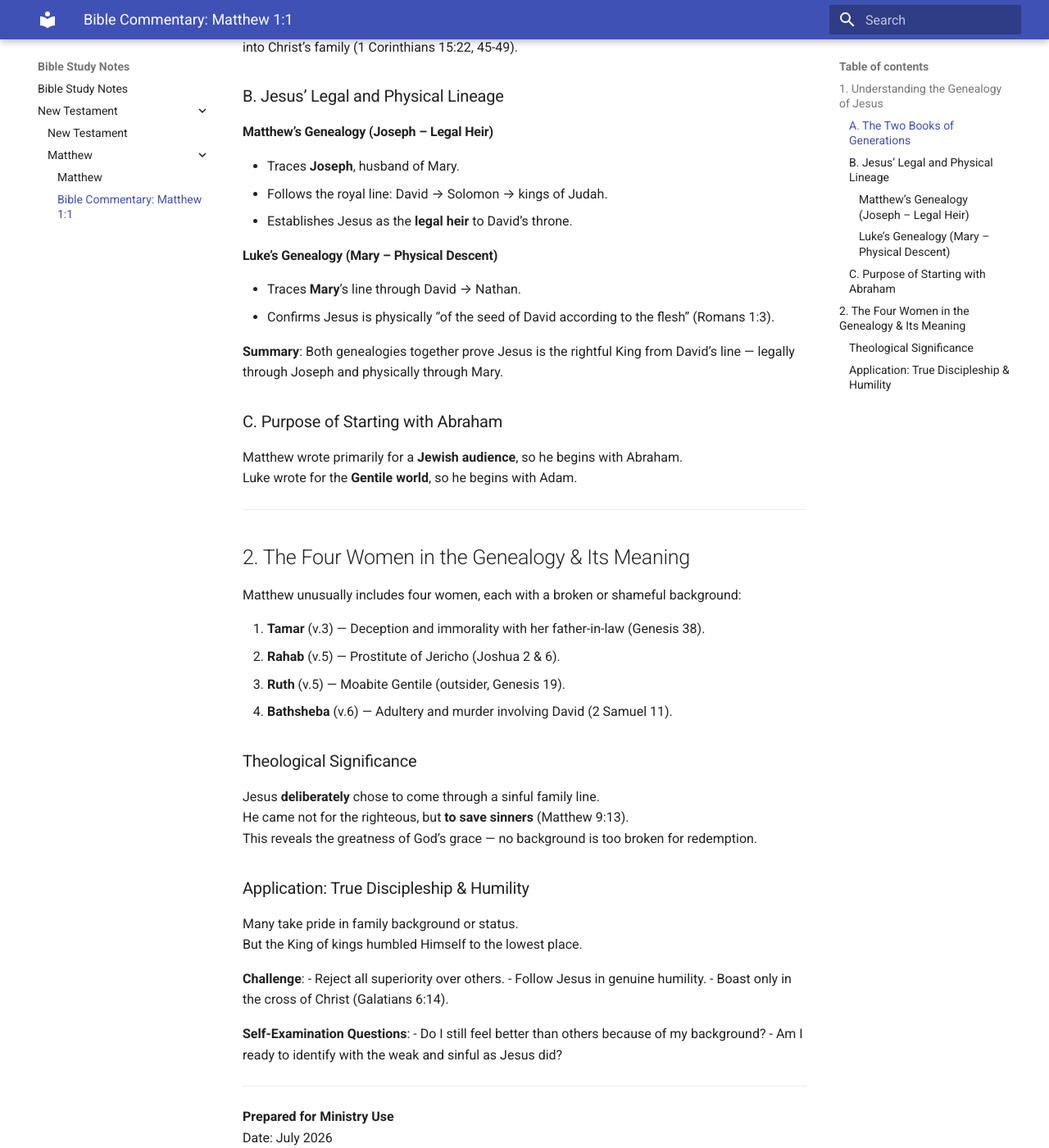
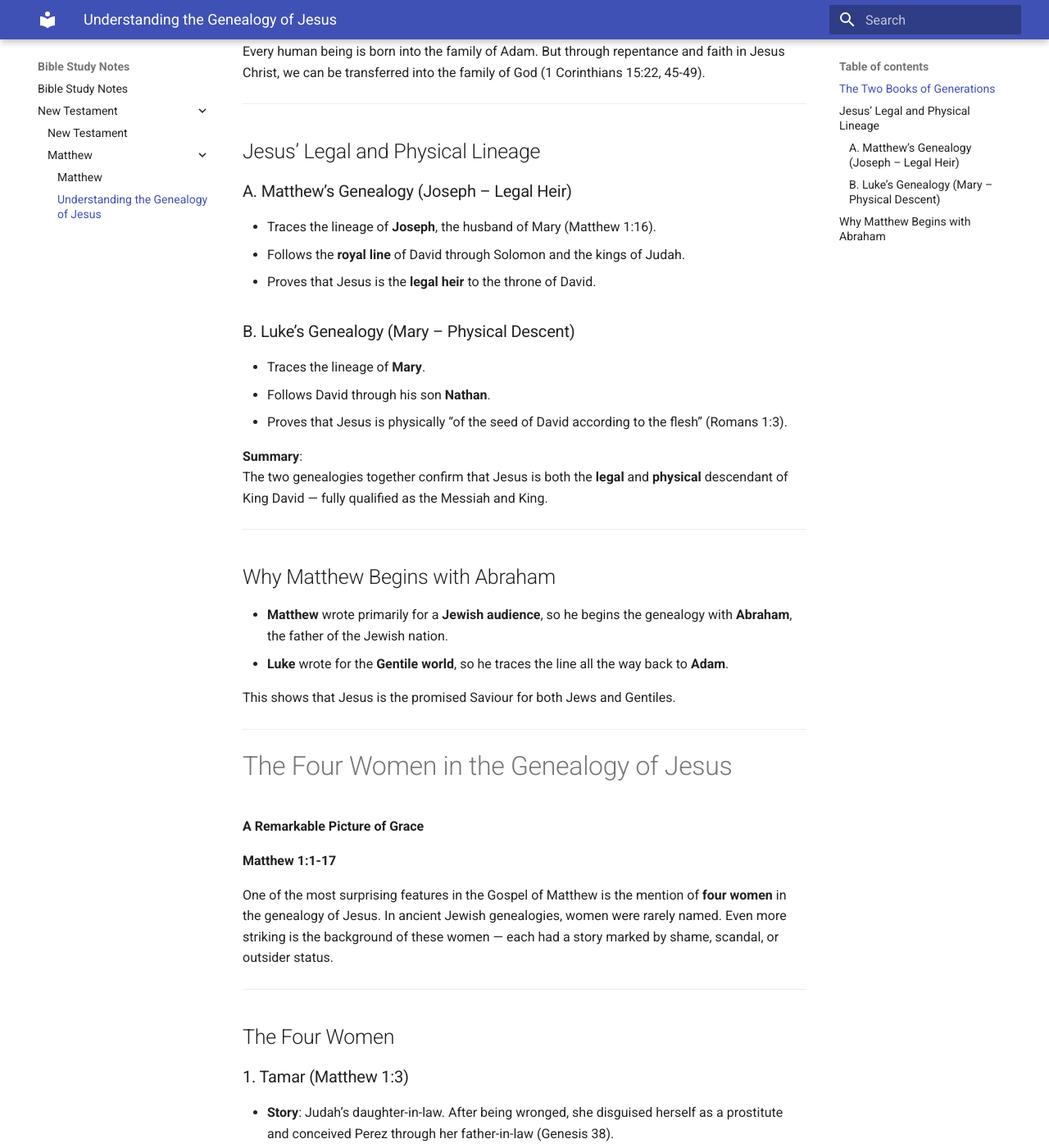
Before and after one commit to suchandra252/BibleStudy, an MkDocs documentation site: the page built from docs/new-testament/matthew/chapter-01.md, in a window 1280 px wide and 1400 px high, scrolled down 533 px. Shown: the whole window at 82% size. Built offline with MkDocs 1.6.1 and Material for MkDocs 9.7.7, drawn with Linux system fonts in a browser that asks for light colours; some of the changed text lies outside the part shown.

Commit message:
Update chapter-01.md

```diff
--- a/docs/new-testament/matthew/chapter-01.md
+++ b/docs/new-testament/matthew/chapter-01.md
@@ -1,73 +1,112 @@
-# Bible Commentary: Matthew 1:1
-**The Genealogy of Jesus Christ**
+# Understanding the Genealogy of Jesus
+
+**Matthew 1:1**
 
 **Matthew 1:1**
 “The book of the genealogy of Jesus Christ, the son of David, the son of Abraham.”
 
 ---
 
-## 1. Understanding the Genealogy of Jesus
-
-### A. The Two Books of Generations
+## The Two Books of Generations
 
 The Bible records two important “books of generations”:
 
-- **Genesis 5:1** — “The book of the generations of Adam” (fallen humanity).
-- **Matthew 1:1** — “The book of the generations of Jesus Christ” (redemption).
+- **Genesis 5:1** — “The book of the generations of Adam” (the fallen human race, marked by sin and death).
+- **Matthew 1:1** — “The book of the generations of Jesus Christ” (the line of redemption and new life).
 
-**Key Truth**: We are all born into Adam’s line. Through repentance and faith, we can be transferred into Christ’s family (1 Corinthians 15:22, 45-49).
-
-### B. Jesus’ Legal and Physical Lineage
-
-#### Matthew’s Genealogy (Joseph – Legal Heir)
-- Traces **Joseph**, husband of Mary.
-- Follows the royal line: David → Solomon → kings of Judah.
-- Establishes Jesus as the **legal heir** to David’s throne.
-
-#### Luke’s Genealogy (Mary – Physical Descent)
-- Traces **Mary**’s line through David → Nathan.
-- Confirms Jesus is physically “of the seed of David according to the flesh” (Romans 1:3).
-
-**Summary**: Both genealogies together prove Jesus is the rightful King from David’s line — legally through Joseph and physically through Mary.
-
-### C. Purpose of Starting with Abraham
-
-Matthew wrote primarily for a **Jewish audience**, so he begins with Abraham.
-Luke wrote for the **Gentile world**, so he begins with Adam.
+**Key Spiritual Truth**:
+Every human being is born into the family of Adam. But through repentance and faith in Jesus Christ, we can be transferred into the family of God (1 Corinthians 15:22, 45-49).
 
 ---
 
-## 2. The Four Women in the Genealogy & Its Meaning
+## Jesus’ Legal and Physical Lineage
 
-Matthew unusually includes four women, each with a broken or shameful background:
+### A. Matthew’s Genealogy (Joseph – Legal Heir)
+- Traces the lineage of **Joseph**, the husband of Mary (Matthew 1:16).
+- Follows the **royal line** of David through Solomon and the kings of Judah.
+- Proves that Jesus is the **legal heir** to the throne of David.
 
-1. **Tamar** (v.3) — Deception and immorality with her father-in-law (Genesis 38).
-2. **Rahab** (v.5) — Prostitute of Jericho (Joshua 2 & 6).
-3. **Ruth** (v.5) — Moabite Gentile (outsider, Genesis 19).
-4. **Bathsheba** (v.6) — Adultery and murder involving David (2 Samuel 11).
+### B. Luke’s Genealogy (Mary – Physical Descent)
+- Traces the lineage of **Mary**.
+- Follows David through his son **Nathan**.
+- Proves that Jesus is physically “of the seed of David according to the flesh” (Romans 1:3).
 
-### Theological Significance
+**Summary**:
+The two genealogies together confirm that Jesus is both the **legal** and **physical** descendant of King David — fully qualified as the Messiah and King.
 
-Jesus **deliberately** chose to come through a sinful family line.
-He came not for the righteous, but **to save sinners** (Matthew 9:13).
-This reveals the greatness of God’s grace — no background is too broken for redemption.
+---
 
-### Application: True Discipleship & Humility
+## Why Matthew Begins with Abraham
 
-Many take pride in family background or status.
-But the King of kings humbled Himself to the lowest place.
+- **Matthew** wrote primarily for a **Jewish audience**, so he begins the genealogy with **Abraham**, the father of the Jewish nation.
+- **Luke** wrote for the **Gentile world**, so he traces the line all the way back to **Adam**.
+
+This shows that Jesus is the promised Saviour for both Jews and Gentiles.
+
+---
+# The Four Women in the Genealogy of Jesus
+
+**A Remarkable Picture of Grace**
+
+**Matthew 1:1-17**
+
+One of the most surprising features in the Gospel of Matthew is the mention of **four women** in the genealogy of Jesus. In ancient Jewish genealogies, women were rarely named. Even more striking is the background of these women — each had a story marked by shame, scandal, or outsider status.
+
+---
+
+## The Four Women
+
+### 1. Tamar (Matthew 1:3)
+- **Story**: Judah’s daughter-in-law. After being wronged, she disguised herself as a prostitute and conceived Perez through her father-in-law (Genesis 38).
+- **Significance**: A story involving deception and immorality.
+
+### 2. Rahab (Matthew 1:5)
+- **Story**: A prostitute in Jericho. She protected the Israelite spies and later married into the people of God (Joshua 2 & 6).
+- **Significance**: A Canaanite woman with a morally corrupt past.
+
+### 3. Ruth (Matthew 1:5)
+- **Story**: A Moabite woman — a Gentile. The Moabites originated from incest (Genesis 19:30-37). She became the wife of Boaz.
+- **Significance**: A foreigner who was normally excluded from Israel.
+
+### 4. Bathsheba (Matthew 1:6)
+- **Story**: Referred to as “the wife of Uriah.” David committed adultery with her and murdered her husband (2 Samuel 11).
+- **Significance**: Part of a major royal scandal involving sin and bloodshed.
+
+---
+
+## Why Did God Include These Women?
+
+Jesus deliberately chose to come through a **broken and sinful family line**.
+
+This was not a mistake. It carries deep meaning:
+
+- Jesus came **to save sinners**, not the self-righteous (Matthew 9:13).
+- No background is too shameful for God’s grace.
+- God can take what is broken and make it part of His beautiful plan.
+- The Messiah identified fully with humanity’s weakness and failure.
+
+---
+
+## Powerful Application for Disciples
+
+If the Son of God was willing to enter such a family line, we have no right to be proud about our own family background, caste, status, or achievements.
 
 **Challenge**:
-- Reject all superiority over others.
-- Follow Jesus in genuine humility.
+- Lay down all pride and superiority.
+- Humbly identify with the weak and the sinner.
 - Boast only in the cross of Christ (Galatians 6:14).
 
-**Self-Examination Questions**:
-- Do I still feel better than others because of my background?
-- Am I ready to identify with the weak and sinful as Jesus did?
+**Self-Examination**:
+- Do I still feel superior to others because of my family or background?
+- Am I willing to follow Jesus in radical humility?
+
+---
+
+**Prayer**
+Lord Jesus, thank You for coming through a broken line to save people like us. Break every pride in our hearts. Make us true disciples who walk in humility and grace. Amen.
 
 ---
 
 **Prepared for Ministry Use**
 Date: July 2026
-Suitable for Bible study, teaching, and sharing.
+Suitable for personal Bible study and teaching.
```
